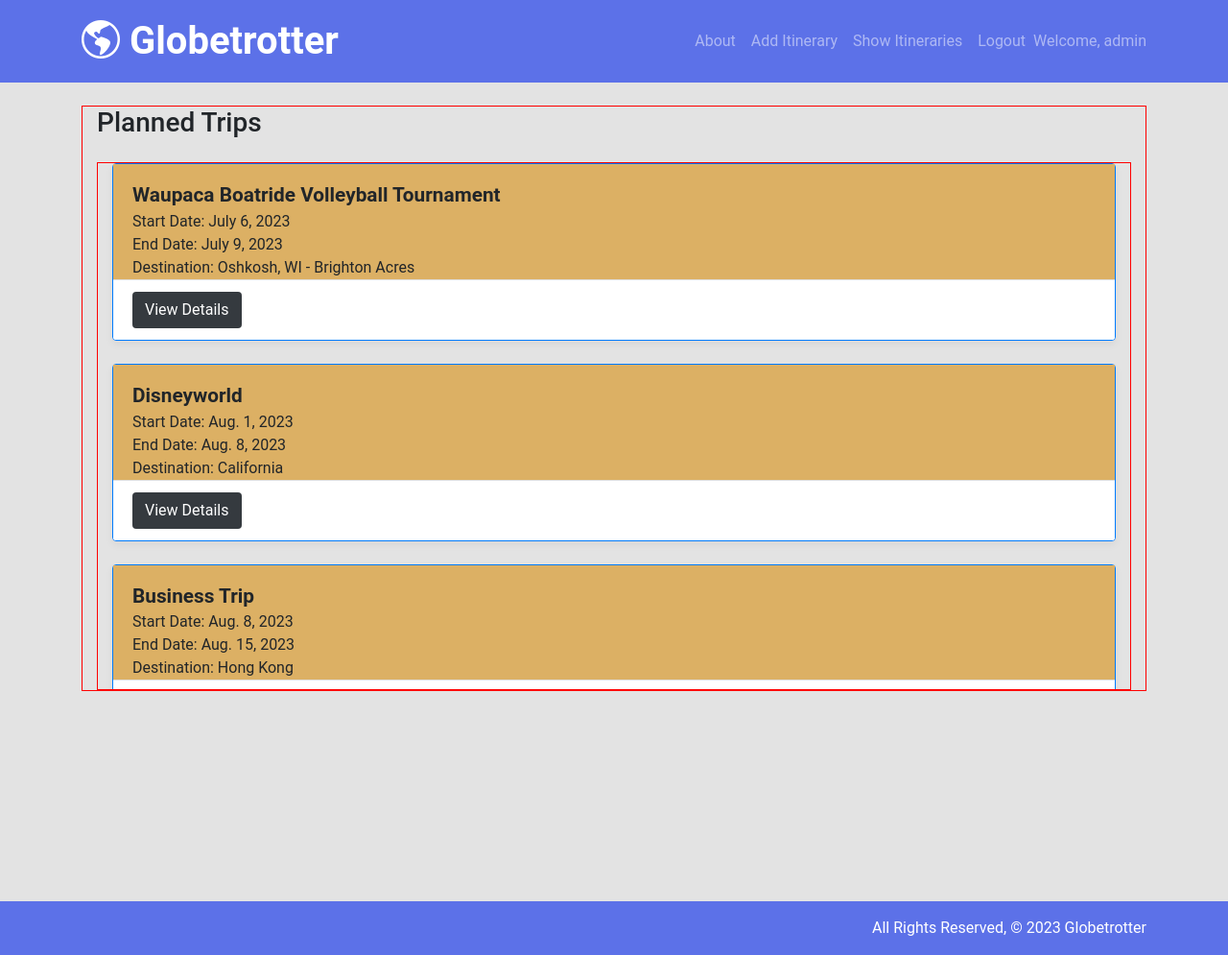
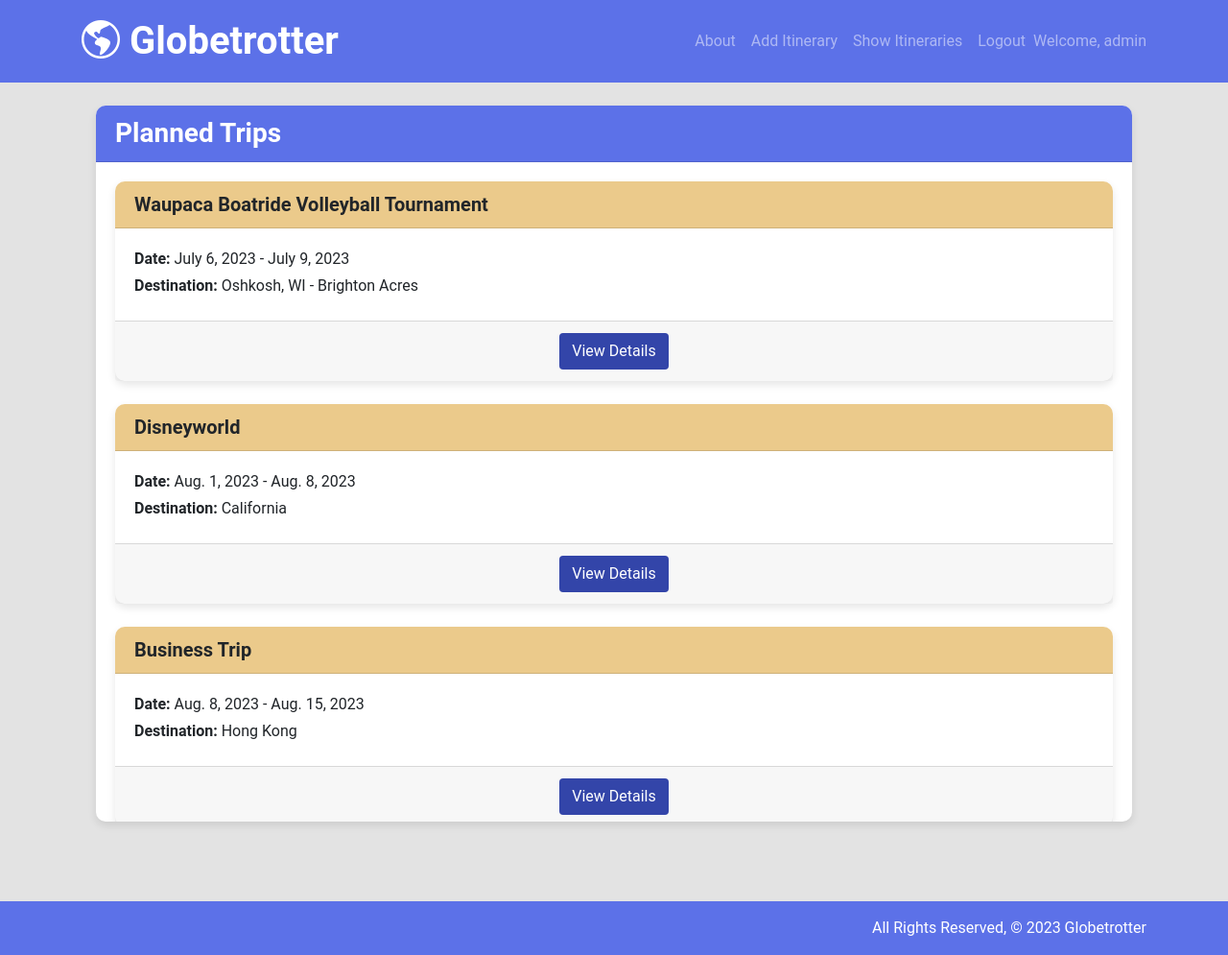
Before and after one commit to whuang214/Globetrotter, a Django app: page /itineraries/ in a window 1280 px wide. Shown: the whole page at 96% size. Run offline with Django 3.2, Linux system fonts and the light colour scheme; a user stored in the database is signed in; data comes from the database, SQL or seed files in the repository; both versions use the stored data as it was after the commit.

Commit message:
add similar forms to all pages

```diff
--- a/main_app/models.py
+++ b/main_app/models.py
@@ -2,7 +2,6 @@ from django.db import models
 from datetime import datetime
 from datetime import time
 from django.contrib.auth.models import User
-
 
 
 CATEGORIES = (("S", "Sightseeing"), ("T", "Things To-Do"), ("F", "Food"))
@@ -20,7 +19,6 @@ class TravelItinerary(models.Model):
     location = models.CharField(max_length=100)
     hotel = models.CharField(max_length=100)
     notes = models.TextField(blank=True)
-
 
     def __str__(self):
         return f"{self.title} ({self.id})"
@@ -55,4 +53,4 @@ class Flight(models.Model):
     user = models.ForeignKey(User, on_delete=models.CASCADE)
 
     def __str__(self):
-        return f"{self.user.id} flies in on {self.flight} {self.arrival_date} at {self.destination}"
+        return f"{self.user.username} flies in on {self.flight} arriving at {self.arrival_time}"
--- a/main_app/static/css/itinerary_detail.css
+++ b/main_app/static/css/itinerary_detail.css
@@ -1,7 +1,3 @@
-.wrapper {
-  padding-bottom: 2rem;
-}
-
 .card-header {
   padding: 5px;
 }
--- a/main_app/static/css/style.css
+++ b/main_app/static/css/style.css
@@ -6,10 +6,7 @@ body {
   height: 100vh;
 }
 
-.navbar-brand {
-  font-size: 40px;
-}
-
+/* auth page styles */
 .ticket {
   width: 700px;
   border-radius: 10px;
@@ -23,9 +20,13 @@ body {
   margin-top: 170px;
   border: 3px solid black; /* Add a border with a color */
   border-radius: 30px;
-  /* background-color: #7e8bda; */
   padding-top: 30px;
   padding-bottom: 30px;
+}
+
+/* navbar styles */
+.navbar-brand {
+  font-size: 40px;
 }
 
 .navbar-dark {
@@ -36,55 +37,12 @@ footer.page-footer {
   background-color: #5c71e8;
 }
 
+/* button styles */
 .btn-long {
   width: 200px;
 }
 
-.card-footer {
-  background-color: white;
-}
-
-h5 {
-  font-weight: bold;
-  font-size: 1.3rem;
-}
-
-.list-group {
-  box-shadow: 0px 0px 0px 1px rgba(0, 0, 0, 0.3);
-  border-radius: 0;
-}
-
-p.card-title {
-  font-weight: bold;
-  font-size: large;
-  margin: 0px 0px;
-}
-
-.card-text {
-  margin: 0px 0px;
-}
-
-.card-header {
-  border-radius: 10px 10px 0px 0px !important;
-}
-
-.card {
-  box-shadow: 0 4px 8px rgba(0, 0, 0, 0.05);
-  transition: box-shadow 0.2s ease;
-  border: 0px;
-  border-radius: 10px;
-}
-
-.card:hover {
-  box-shadow: 0 6px 12px rgba(0, 0, 0, 0.1);
-}
-
-a.btn {
-  background-color: #353a3f;
-  color: white;
-}
-
-.btn {
+.btn.btn-purple {
   background-color: #3345a9;
   color: white;
 }
@@ -93,17 +51,47 @@ a.btn.add {
   float: right;
 }
 
+.list-group {
+  box-shadow: 0px 0px 0px 1px rgba(0, 0, 0, 0.3);
+  border-radius: 0;
+}
+
+/* card styles */
+.card-header {
+  font-weight: bold;
+  border-radius: 10px 10px 0px 0px !important;
+}
+
+.card-header.bg-yellow {
+  background-color: #ebca8b;
+}
+
+.card-header.bg-blue {
+  background-color: #5c71e8;
+}
+
+.card {
+  box-shadow: 0 4px 8px rgba(0, 0, 0, 0.1);
+  transition: box-shadow 0.2s ease;
+  border: 0px;
+  border-radius: 10px;
+}
+
+.card:hover {
+  box-shadow: 0 6px 12px rgba(0, 0, 0, 0.2);
+}
+
+.wrapper {
+  padding-bottom: 2rem;
+}
+
 .container.part-2 {
-  border: 1px solid red;
+  /* border: 1px solid red; */
   height: 550px;
   overflow-y: scroll;
 }
 
-.card-header {
-  background-color: #ebca8b;
-}
-
-.banner {
+/* .banner {
   background-color: #dcb064;
   padding: 20px 20px 0px 20px;
-}
+} */
--- a/main_app/templates/itineraries/add_user.html
+++ b/main_app/templates/itineraries/add_user.html
@@ -1,8 +1,8 @@
 {% extends 'base.html' %} {% block content %}
 <div class="container mt-4">
   <div class="card">
-    <div class="card-header">
-      <h3>Add User to {{ itinerary.title}}</h3>
+    <div class="card-header bg-yellow">
+      <h4>Add User to <strong>{{ itinerary.title}}</strong></h4>
     </div>
     <div class="card-body">
       <form method="post" action="">
@@ -15,7 +15,7 @@
             placeholder="Search for a user..."
           />
           <div class="input-group-append">
-            <button class="btn btn-primary" type="submit">Search</button>
+            <button class="btn btn-purple" type="submit">Search</button>
           </div>
         </div>
       </form>
--- a/main_app/templates/itineraries/index.html
+++ b/main_app/templates/itineraries/index.html
@@ -1,32 +1,42 @@
 {% extends 'base.html' %} {% block content %}
-<div class="container mt-4" style="border: 1px solid red">
-  <h3 class="mb-4">Planned Trips</h3>
-  <div class="container part-2">
+<div class="container wrapper mt-4">
+  <div class="card" style="max-height: 75vh">
+    <div class="card-header bg-blue text-white">
+      <h3 class="font-weight-bold mb-0">Planned Trips</h3>
+    </div>
+    <div class="card-body overflow-auto">
       <div class="row">
         {% if itineraries %} {% for itinerary in itineraries %}
         <div class="col-md-12 mb-4">
-        <div class="card border border-primary rounded">
-          <div class="card-body banner">
-            <h5 class="card-title" style="margin: 0 0 3px">{{ itinerary.title }}</h5>
-            <p class="card-text">Start Date: {{ itinerary.start_date }}</p>
-            <p class="card-text">End Date: {{ itinerary.end_date }}</p>
-            <p class="card-text">Destination: {{ itinerary.location }}</p>
+          <div class="card h-100">
+            <div class="card-header bg-yellow text-black">
+              <h5 class="font-weight-bold mb-0">{{ itinerary.title }}</h5>
             </div>
-          <div class="card-footer">
+            <div class="card-body">
+              <p class="card-text mb-1">
+                <strong>Date:</strong> {{ itinerary.start_date }} -
+                {{itinerary.end_date }}
+              </p>
+              <p class="card-text mb-1">
+                <strong>Destination:</strong> {{ itinerary.location }}
+              </p>
+            </div>
+            <div class="card-footer text-center">
               <a
                 href="{% url 'detail_itinerary' itinerary.id %}"
-              class="btn"
+                class="btn btn-purple"
                 >View Details</a
               >
             </div>
           </div>
         </div>
         {% endfor %} {% else %}
-      <div class="col-md-12">
-        <p>No itineraries available.</p>
+        <div class="col-md-12 text-center">
+          <p class="text-muted">No itineraries available.</p>
         </div>
         {% endif %}
       </div>
     </div>
   </div>
+</div>
 {% endblock %}
--- a/main_app/views.py
+++ b/main_app/views.py
@@ -126,8 +126,27 @@ class ItineraryCreate(CreateView):
 class ItineraryUpdate(UpdateView):
     model = TravelItinerary
     template_name = "itineraries/update.html"
-    fields = "__all__"
+    fields = ["title", "start_date", "end_date", "location"]
     success_url = reverse_lazy("index_itinerary")
+
+    def get_form(self, form_class=None):
+        form = super().get_form(form_class)
+
+        for field_name, field in form.fields.items():
+            field.widget.attrs.update({"class": "form-control"})
+
+            if field_name == "end_date" or field_name == "start_date":
+                field.widget.input_type = "date"
+
+        return form
+
+    # get context data to pass in the itinerary id
+    def get_context_data(self, **kwargs):
+        # get the itinerary object from params
+        context = super().get_context_data(**kwargs)
+        itinerary = get_object_or_404(TravelItinerary, pk=self.kwargs["pk"])
+        context["itinerary"] = itinerary
+        return context
 
 
 class ItineraryDelete(DeleteView):
@@ -180,7 +199,7 @@ class ActivityUpdate(UpdateView):
     model = Activity
     template_name = "activities/update.html"
     context_object_name = "activity"
-    fields = "__all__"
+    fields = ["name", "category", "date", "time", "location"]
 
     def get_object(self, queryset=None):
         itinerary_id = self.kwargs.get("itinerary_id")
@@ -189,6 +208,26 @@ class ActivityUpdate(UpdateView):
             Activity, id=activity_id, travelItinerary_id=itinerary_id
         )
         return activity
+
+    def get_form(self, form_class=None):
+        form = super().get_form(form_class)
+
+        for field_name, field in form.fields.items():
+            field.widget.attrs.update({"class": "form-control"})
+
+            if field_name == "date":
+                field.widget.input_type = "date"
+            elif field_name == "time":
+                field.widget.input_type = "time"
+
+        return form
+
+    def get_context_data(self, **kwargs):
+        context = super().get_context_data(**kwargs)
+        itinerary_id = self.kwargs["itinerary_id"]
+        travel_itinerary = get_object_or_404(TravelItinerary, pk=itinerary_id)
+        context["travel_itinerary"] = travel_itinerary
+        return context
 
     def get_success_url(self):
         itinerary_id = self.kwargs.get("itinerary_id")
@@ -228,6 +267,20 @@ class CreateFlight(CreateView):
                 field.widget.input_type = "time"
 
         return form
+
+    def get_context_data(self, **kwargs):
+        context = super().get_context_data(**kwargs)
+
+        # Get the itinerary_pk from the URL
+        itinerary_id = self.kwargs["itinerary_id"]
+
+        # Get the travel itinerary instance
+        travel_itinerary = get_object_or_404(TravelItinerary, pk=itinerary_id)
+
+        # Add the travel_itinerary to the context
+        context["travel_itinerary"] = travel_itinerary
+
+        return context
 
     def form_valid(self, form):
         # Get the itinerary_pk from the URL
```
Also changed, not shown: main_app/templates/activities/create.html (+5 -3 lines), main_app/templates/activities/delete.html (+27 -10 lines), main_app/templates/activities/update.html (+21 -7 lines), main_app/templates/flights/create.html (+37 -6 lines), main_app/templates/itineraries/delete.html (+25 -10 lines), main_app/templates/itineraries/detail.html (+12 -6 lines), main_app/templates/itineraries/update.html (+33 -10 lines), db.sqlite3. Lines whose indentation alone changed are shown as unchanged.
